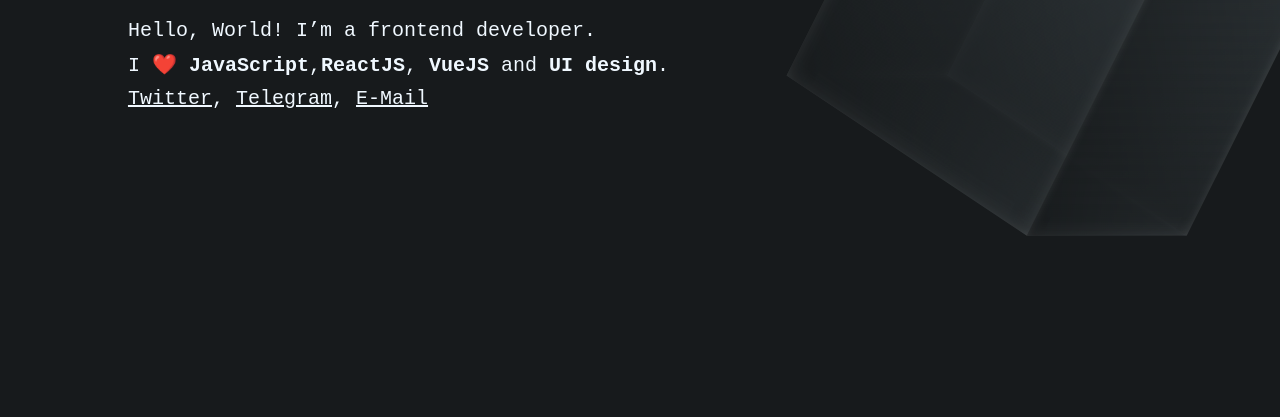
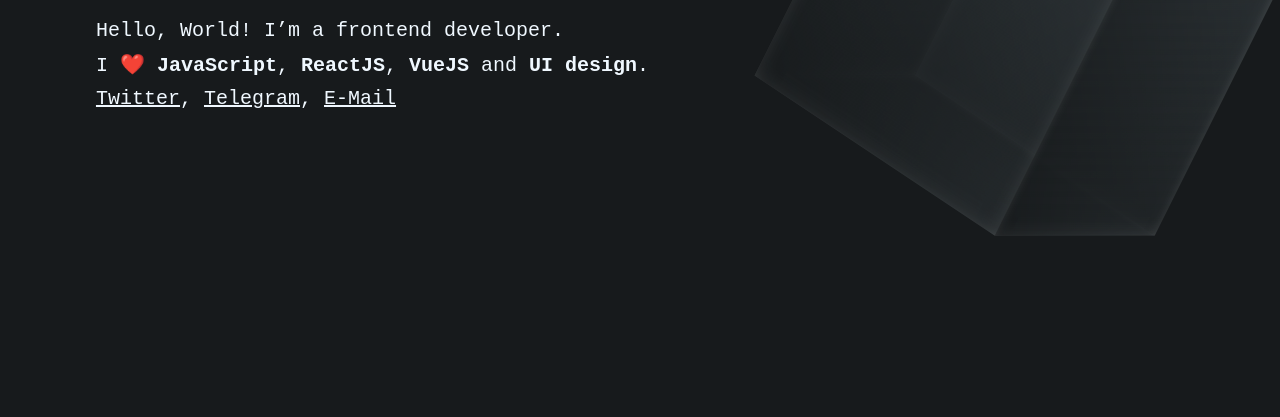
Before and after one commit to dmjcomdem/dimonskiy.ru, a plain HTML site: page index.html in a window 1280 px wide. Shown: the part 383-800 px from the top of the page. Drawn offline with Linux system fonts and the light colour scheme; a web font is replaced by a local one.

Commit message:
Editing a line grid-column

```diff
--- a/style.css
+++ b/style.css
@@ -31,23 +31,21 @@ a {
 
 .grid {
 	display: grid;
+	place-items: center;
 	min-block-size: 100vh;
 	perspective: 100vmax;
 }
 
 @media (min-width: 769px) {
 	.grid {
-		place-items: center;
-		grid-template-columns: 1fr 35vmax;
+		grid-template-columns: 1fr 40vmax;
 	}
 }
 
 .grid__column {
 	display: grid;
-	align-items: center;
-	padding: 4rem;
+	padding: 2rem;
 }
-
 
 @media (max-width: 768px) {
 	.grid__column--content-left {
```
Also changed, not shown: index.html (+1 -1 lines).
